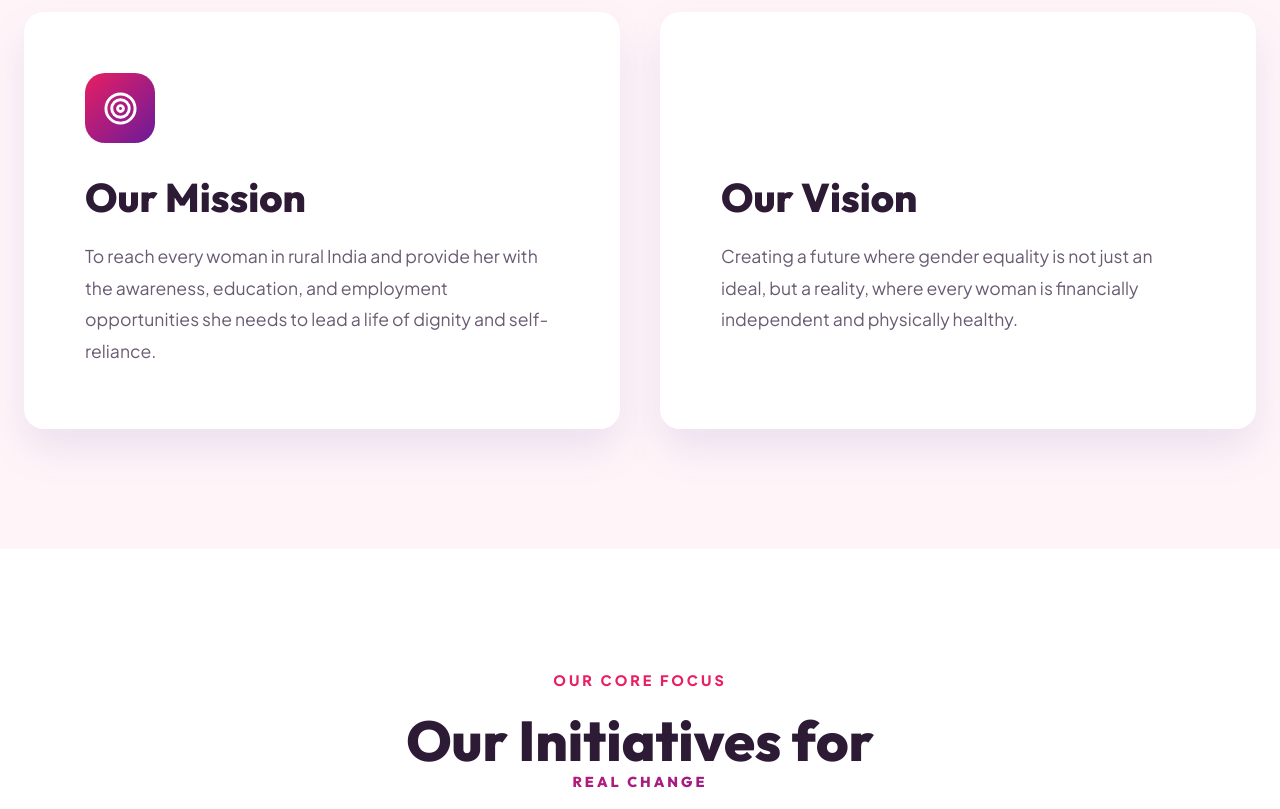
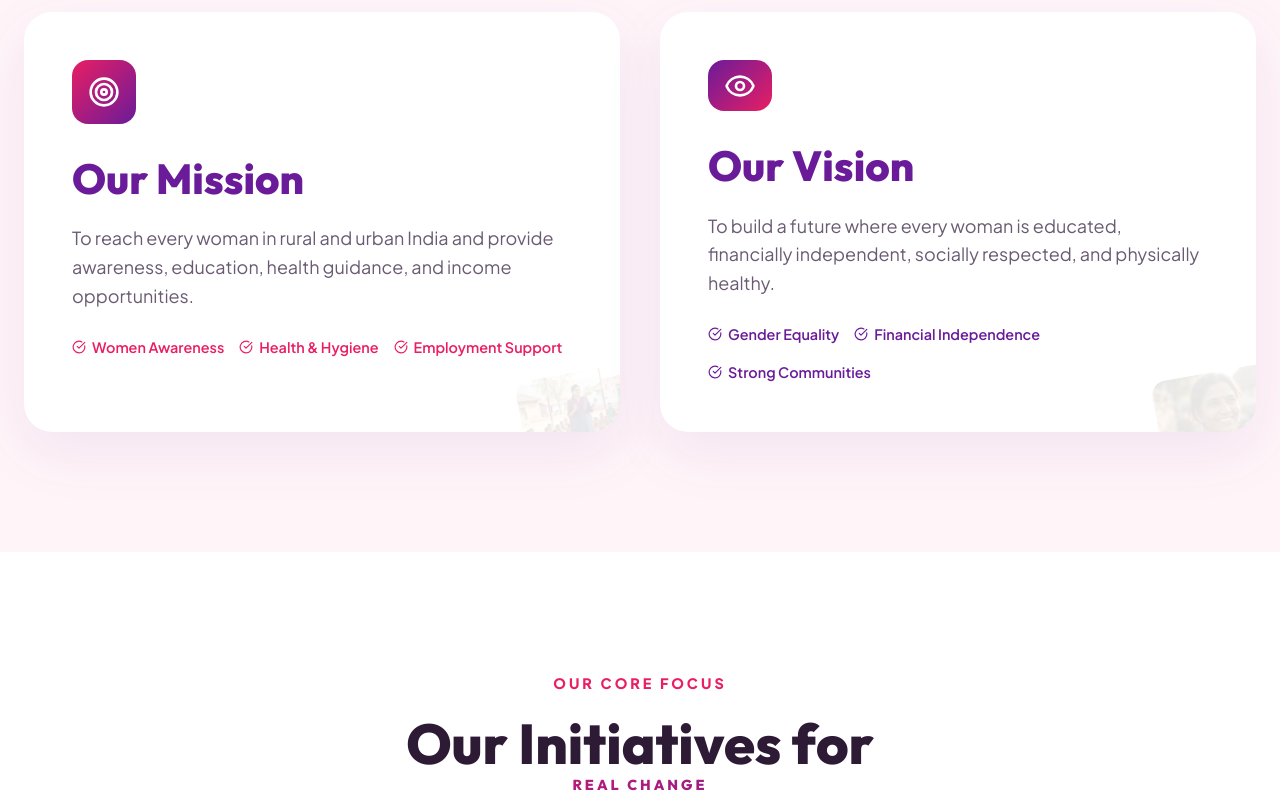
Before and after one commit to adskysolution-oss/sakhihub, a Next.js app: page /about in a window 1280 px wide. Shown: the part 988-1797 px from the top of the page. Built offline with nearby package versions, Linux system fonts and the light colour scheme.

Commit message:
design: refine Mission & Vision section with compact cards and mini-points

```diff
--- a/src/app/about/page.tsx
+++ b/src/app/about/page.tsx
@@ -75,28 +75,93 @@ const AboutPage = () => {
       </section>
 
       {/* 2. Mission & Vision */}
-      <section className="section-padding" style={{ background: 'var(--bg-light)' }}>
+      <section className="section-padding" style={{ background: '#FFF5F8' }}>
         <div className="container">
-          <div style={{ display: 'grid', gridTemplateColumns: '1fr 1fr', gap: '40px' }}>
-            <motion.div {...fadeInUp} className="glass-card" style={{ padding: '60px', background: 'white' }}>
-              <div style={{ width: '70px', height: '70px', background: 'var(--grad-primary)', color: 'white', borderRadius: '20px', display: 'flex', alignItems: 'center', justifyContent: 'center', marginBottom: '30px' }}>
-                <Target size={35} />
+          <div style={{ display: 'grid', gridTemplateColumns: 'repeat(auto-fit, minmax(450px, 1fr))', gap: '40px' }}>
+            {/* Card 1: Mission */}
+            <motion.div
+              {...fadeInUp}
+              whileHover={{ y: -10, boxShadow: '0 30px 80px rgba(106,27,154,0.12)' }}
+              style={{
+                padding: '48px',
+                background: 'white',
+                borderRadius: '28px',
+                height: '420px',
+                position: 'relative',
+                overflow: 'hidden',
+                boxShadow: '0 20px 60px rgba(106,27,154,0.08)',
+                display: 'flex',
+                flexDirection: 'column'
+              }}
+            >
+              <div style={{
+                width: '64px',
+                height: '64px',
+                background: 'linear-gradient(135deg, #E91E63, #6A1B9A)',
+                color: 'white',
+                borderRadius: '16px',
+                display: 'flex',
+                alignItems: 'center',
+                justifyContent: 'center',
+                marginBottom: '30px'
+              }}>
+                <Target size={32} />
               </div>
-              <h2 style={{ fontSize: '2.5rem', marginBottom: '20px' }}>Our Mission</h2>
-              <p style={{ fontSize: '1.1rem', color: 'var(--text-muted)', lineHeight: '1.8' }}>
-                To reach every woman in rural India and provide her with the awareness, education,
-                and employment opportunities she needs to lead a life of dignity and self-reliance.
+              <h2 style={{ fontSize: '42px', marginBottom: '20px', color: 'var(--secondary)', lineHeight: '1.2' }}>Our Mission</h2>
+              <p style={{ fontSize: '18px', color: 'var(--text-muted)', lineHeight: '1.6', marginBottom: '25px' }}>
+                To reach every woman in rural and urban India and provide awareness, education, health guidance, and income opportunities.
               </p>
+              <div style={{ display: 'flex', gap: '15px', flexWrap: 'wrap' }}>
+                {['Women Awareness', 'Health & Hygiene', 'Employment Support'].map(item => (
+                  <div key={item} style={{ display: 'flex', alignItems: 'center', gap: '6px', fontSize: '0.9rem', fontWeight: '600', color: 'var(--primary)' }}>
+                    <CheckCircle size={14} /> {item}
+                  </div>
+                ))}
+              </div>
+              <img src="/images/hero_awareness_campaign.png" style={{ position: 'absolute', bottom: '-20px', right: '-20px', width: '120px', height: '80px', objectFit: 'cover', borderRadius: '15px', opacity: 0.1, transform: 'rotate(-10deg)' }} alt="" />
             </motion.div>
-            <motion.div {...fadeInUp} className="glass-card" style={{ padding: '60px', background: 'white' }}>
-              <div style={{ width: '70px', height: '70px', background: 'var(--grad-secondary)', color: 'white', borderRadius: '20px', display: 'flex', alignItems: 'center', justifyContent: 'center', marginBottom: '30px' }}>
-                <Eye size={35} />
+
+            {/* Card 2: Vision */}
+            <motion.div
+              {...fadeInUp}
+              whileHover={{ y: -10, boxShadow: '0 30px 80px rgba(106,27,154,0.12)' }}
+              style={{
+                padding: '48px',
+                background: 'white',
+                borderRadius: '28px',
+                height: '420px',
+                position: 'relative',
+                overflow: 'hidden',
+                boxShadow: '0 20px 60px rgba(106,27,154,0.08)',
+                display: 'flex',
+                flexDirection: 'column'
+              }}
+            >
+              <div style={{
+                width: '64px',
+                height: '64px',
+                background: 'linear-gradient(135deg, #6A1B9A, #E91E63)',
+                color: 'white',
+                borderRadius: '16px',
+                display: 'flex',
+                alignItems: 'center',
+                justifyContent: 'center',
+                marginBottom: '30px'
+              }}>
+                <Eye size={32} />
               </div>
-              <h2 style={{ fontSize: '2.5rem', marginBottom: '20px' }}>Our Vision</h2>
-              <p style={{ fontSize: '1.1rem', color: 'var(--text-muted)', lineHeight: '1.8' }}>
-                Creating a future where gender equality is not just an ideal, but a reality,
-                where every woman is financially independent and physically healthy.
+              <h2 style={{ fontSize: '42px', marginBottom: '20px', color: 'var(--secondary)', lineHeight: '1.2' }}>Our Vision</h2>
+              <p style={{ fontSize: '18px', color: 'var(--text-muted)', lineHeight: '1.6', marginBottom: '25px' }}>
+                To build a future where every woman is educated, financially independent, socially respected, and physically healthy.
               </p>
+              <div style={{ display: 'flex', gap: '15px', flexWrap: 'wrap' }}>
+                {['Gender Equality', 'Financial Independence', 'Strong Communities'].map(item => (
+                  <div key={item} style={{ display: 'flex', alignItems: 'center', gap: '6px', fontSize: '0.9rem', fontWeight: '600', color: 'var(--secondary)' }}>
+                    <CheckCircle size={14} /> {item}
+                  </div>
+                ))}
+              </div>
+              <img src="/images/about_mission.png" style={{ position: 'absolute', bottom: '-20px', right: '-20px', width: '120px', height: '80px', objectFit: 'cover', borderRadius: '15px', opacity: 0.1, transform: 'rotate(-10deg)' }} alt="" />
             </motion.div>
           </div>
         </div>
```
